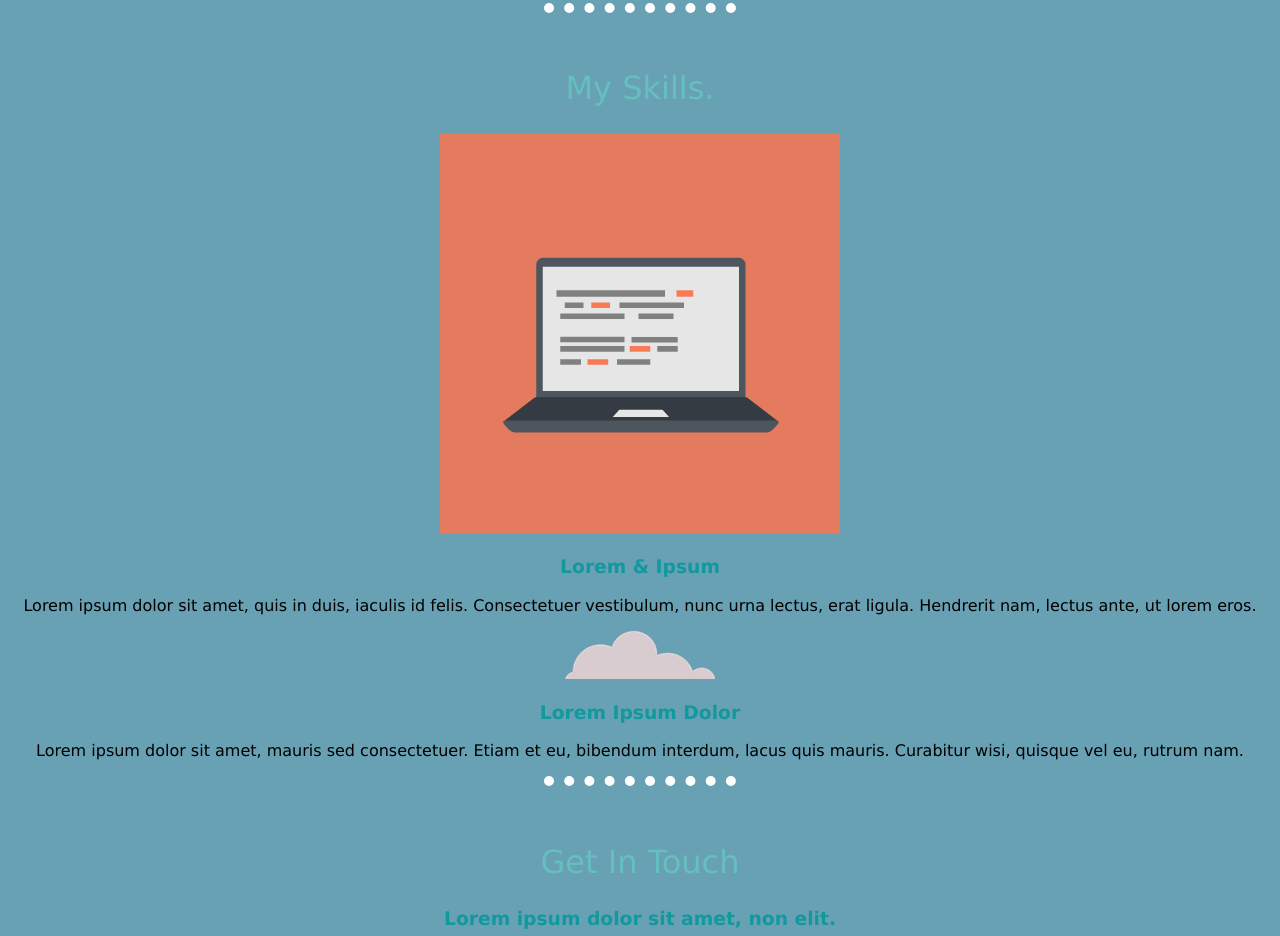
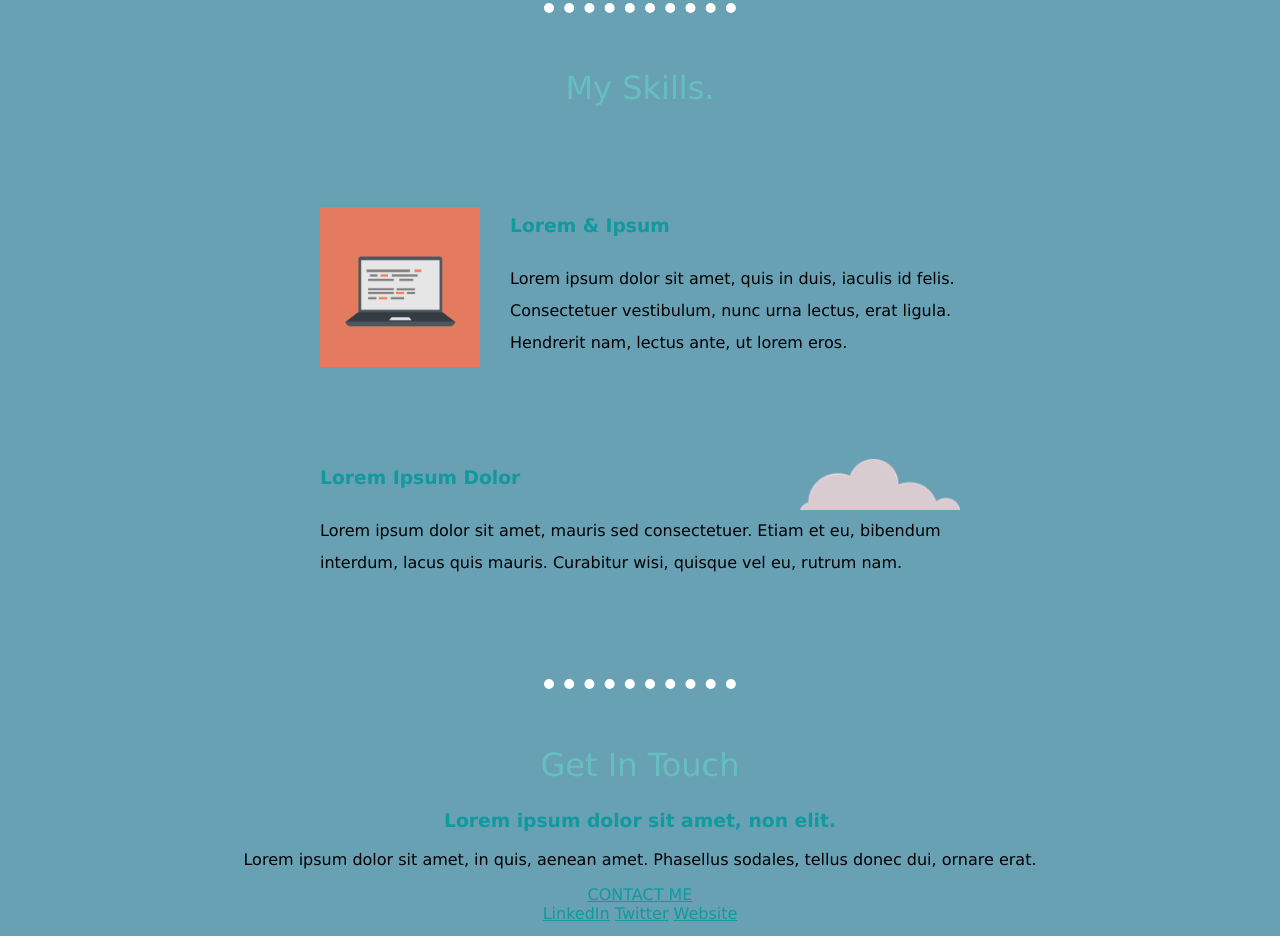
Before and after one commit to changhyun-cho/web-development, a plain HTML site: page index.html in a window 1280 px wide. Shown: the part 1946-2882 px from the top of the page. Drawn offline with Linux system fonts and the light colour scheme.

Commit message:
More practice

```diff
--- a/css/styles.css
+++ b/css/styles.css
@@ -73,3 +73,22 @@ a {
 .phd {
   text-decoration: underline;
 }
+
+.skill-row {
+  width: 50%;
+  margin: 100px auto 100px auto;
+  text-align: left;
+  line-height: 2;
+}
+
+.computer {
+  width: 25%;
+  float: left;
+  margin-right: 30px;
+}
+
+.cloud {
+  width: 25%;
+  float: right;
+  margin-left: 30px;
+}
--- a/index.html
+++ b/index.html
@@ -112,12 +112,12 @@
     <div class="skills">
       <h2>My Skills.</h2>
       <div class="skill-row">
-        <img class="" src="images/computer.png" alt="computer">
+        <img class="computer" src="images/computer.png" alt="computer">
         <h3>Lorem & Ipsum</h3>
         <p>Lorem ipsum dolor sit amet, quis in duis, iaculis id felis. Consectetuer vestibulum, nunc urna lectus, erat ligula. Hendrerit nam, lectus ante, ut lorem eros.</p>
       </div>
       <div class="skill-row">
-        <img class="" src="images/cloud.png" alt="cloud">
+        <img class="cloud" src="images/cloud.png" alt="cloud">
         <h3>Lorem Ipsum Dolor</h3>
         <p>Lorem ipsum dolor sit amet, mauris sed consectetuer. Etiam et eu, bibendum interdum, lacus quis mauris. Curabitur wisi, quisque vel eu, rutrum nam.</p>
       </div>
```
